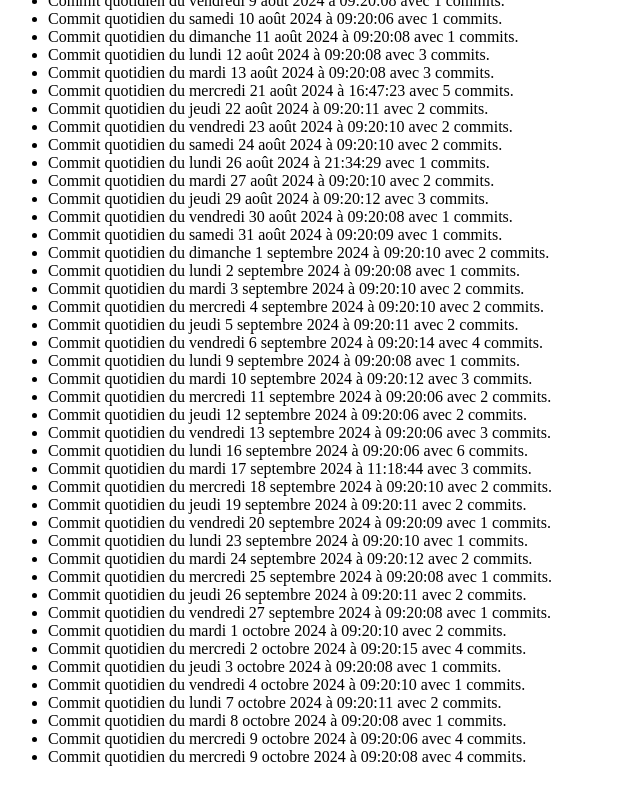
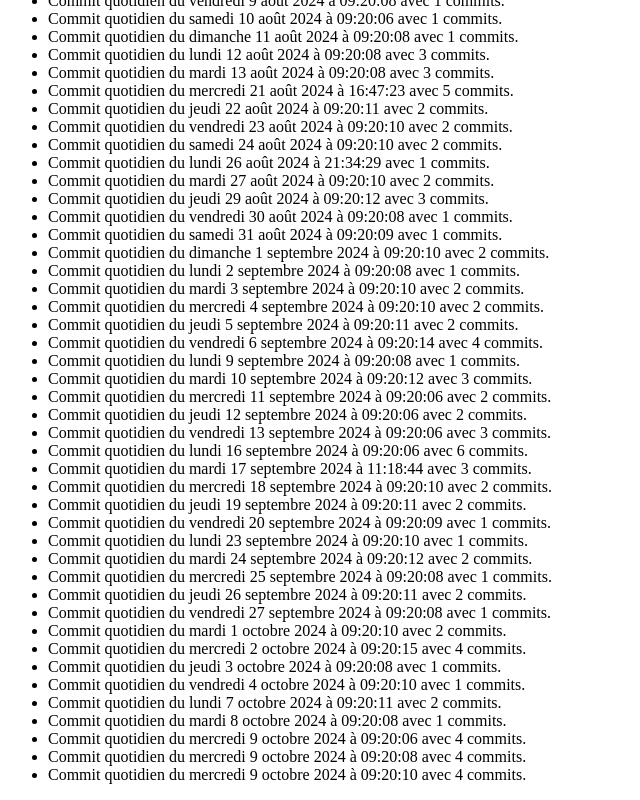
Before and after one commit to Reisorel/autocommit_bot, a website: page index.html in a window 1280 px wide. Shown: the part 1658-2458 px from the top of the page, without its empty margins (0-640 px from the left). Drawn offline with Linux system fonts and the light colour scheme.

Commit message:
Commit quotidien du mercredi 9 octobre 2024 à 09:20:10 avec 4 commits.

```diff
--- a/index.html
+++ b/index.html
@@ -268,6 +268,8 @@
 
 <li>Commit quotidien du mercredi 9 octobre 2024 à 09:20:08 avec 4 commits.</li>
 
+<li>Commit quotidien du mercredi 9 octobre 2024 à 09:20:10 avec 4 commits.</li>
+
 </ul>
   <script src="generate_commit.js"></script>
 
```
